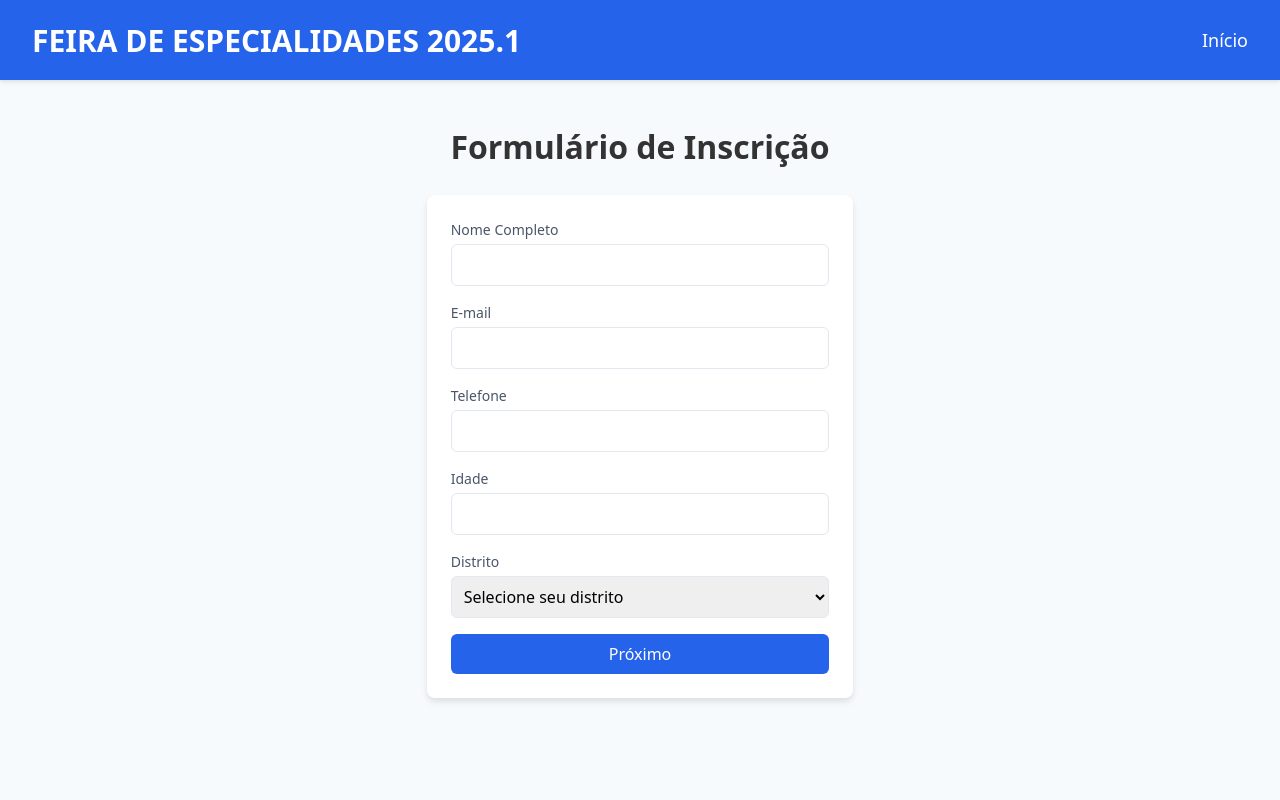
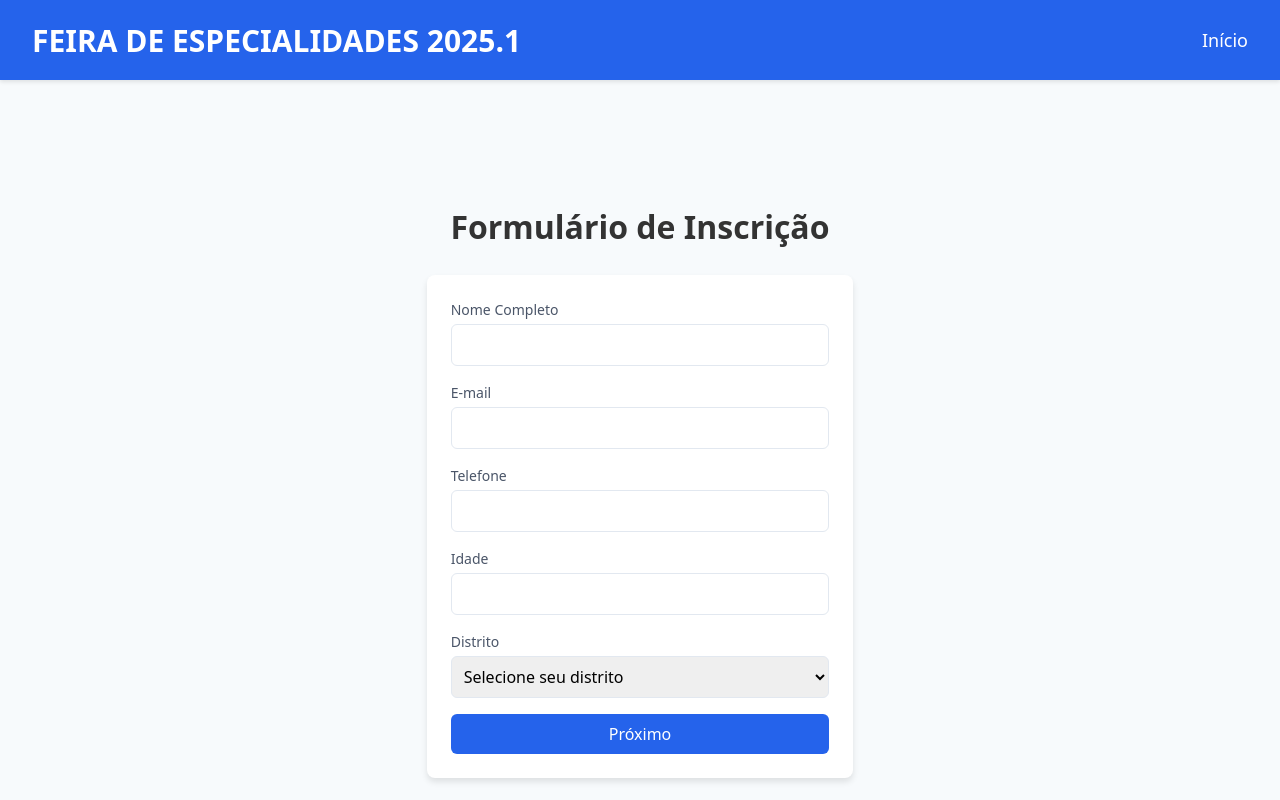
Before and after one commit to noelmagondim/oficina-de-especialidades, a React (Vite) app: page /registration in a window 1280 px wide. Shown: the top 800 px of the page. Built offline with nearby package versions, Linux system fonts and the light colour scheme.

Commit message:
adicionando alterações no css

```diff
--- a/src/pages/HomePage.tsx
+++ b/src/pages/HomePage.tsx
@@ -6,7 +6,7 @@ const HomePage: React.FC = () => {
 
   return (
     <div className="home-container">
-      <h1 className="title">Bem-vindo ao Site de Inscrição da Feira de Especialidades 2025.1!</h1>
+      <h1 className="title">Realize sua inscrição aqui!</h1>
       <p className="description">Inscreva-se para participar</p>
       <button
         onClick={() => navigate('/registration')}
--- a/src/styles/RegistrationPage.css
+++ b/src/styles/RegistrationPage.css
@@ -5,7 +5,7 @@
   justify-content: center;
   height: 120vh;
   background-color: #f7fafc; /* bg-gray-100 */
-  margin-top: -110px;
+  margin-top: -30px;
 }
 
 .title {
```
